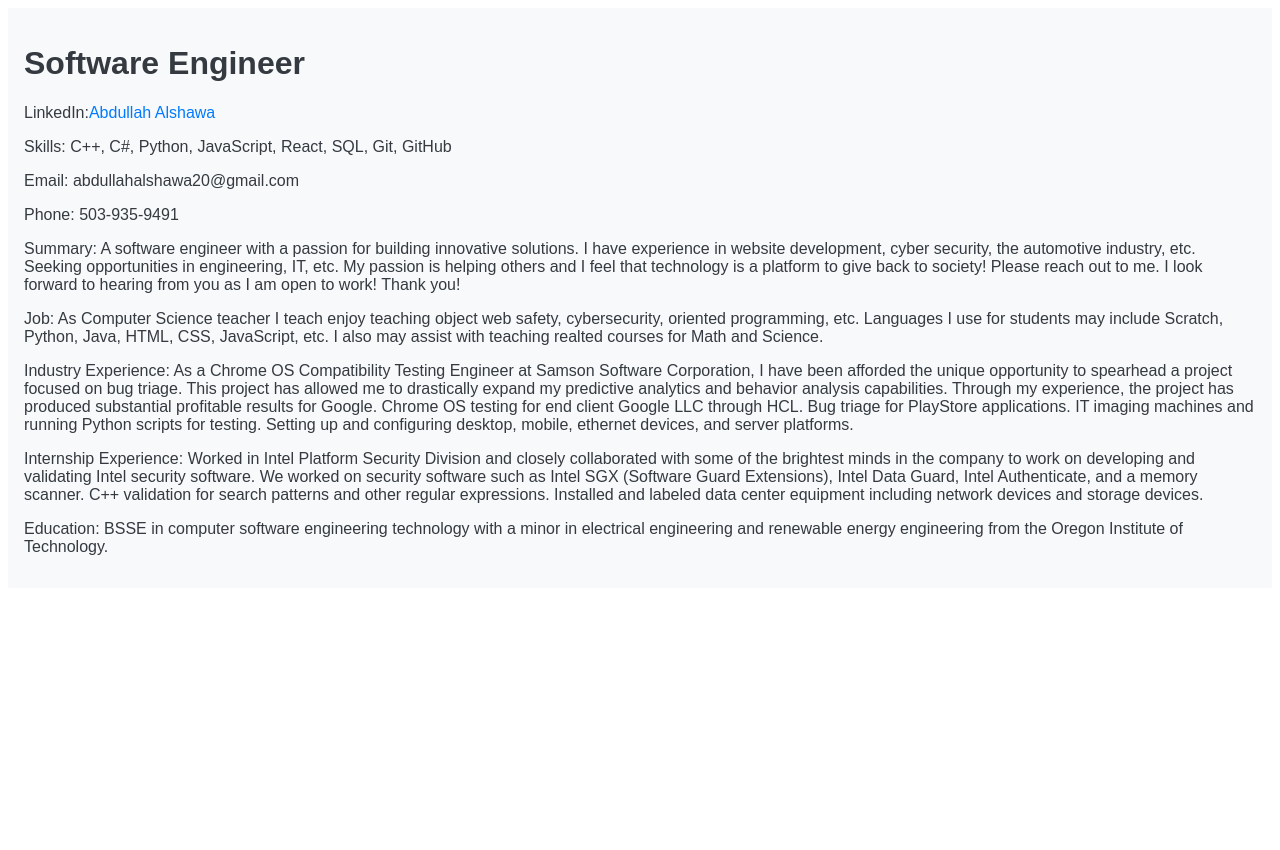
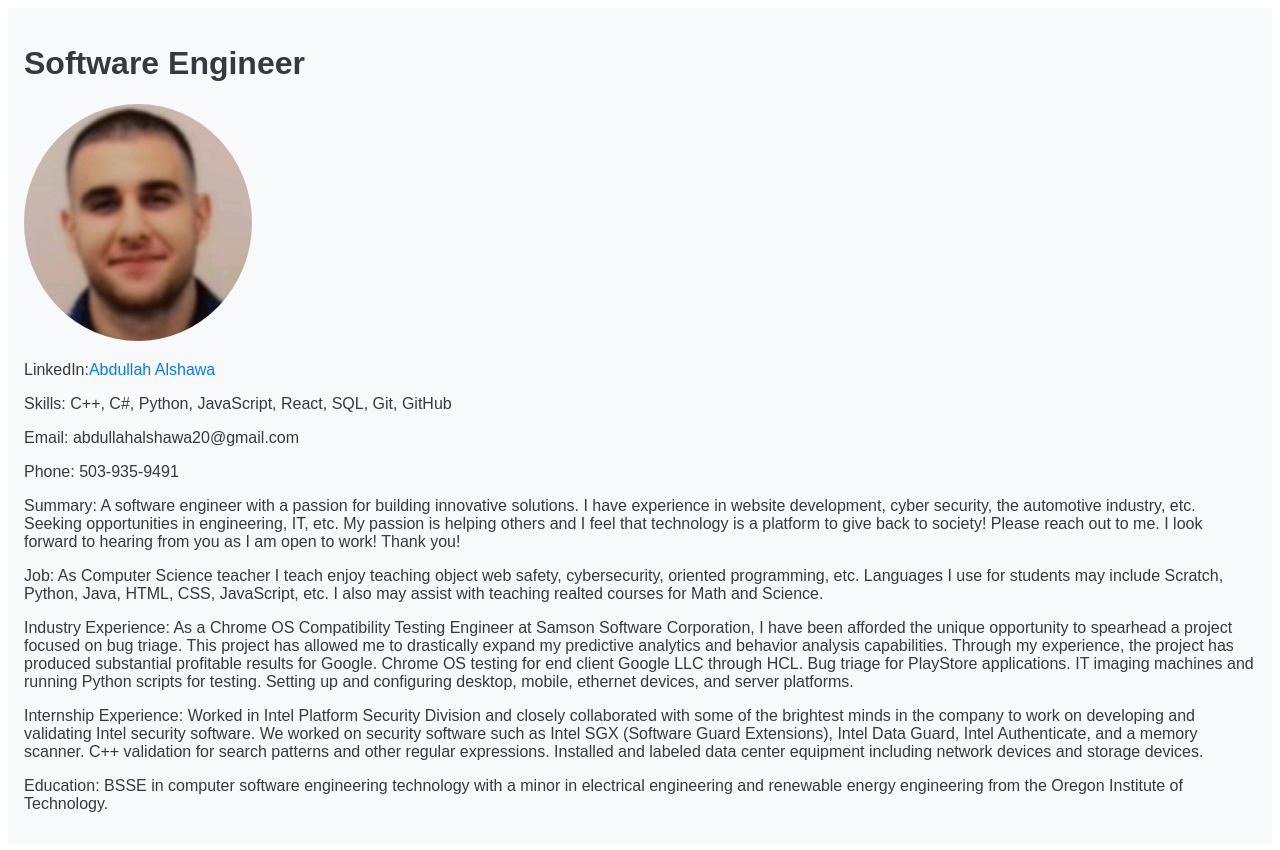
Before and after one commit to aalshawa97/Resume, a React (Vite) app: page / in a window 1280 px wide. Shown: the top 850 px of the page. Before the commit the page ends 800 px from the top, so only its background shows below. Built offline with nearby package versions, Linux system fonts and the light colour scheme.

Commit message:
Update App.jsx

```diff
--- a/src/App.jsx
+++ b/src/App.jsx
@@ -2,6 +2,7 @@ import React from 'react';
 import ThemeContext from './ThemeContext';
 import theme from './theme';
 import { useTheme } from './ThemeContext';
+import profileImage from './profile.png';
 
 function ThemedComponent() {
   const theme = useTheme();
@@ -28,6 +29,7 @@ export default function App() {
         padding: theme.spacing.medium,
       }}>
         <h1>Software Engineer</h1>
+        <img src={profileImage} alt="Profile" style={{ maxWidth: '100%', borderRadius: '50%' }} />
         <p>
           LinkedIn:
           <a
```
